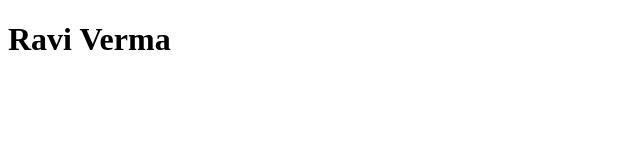
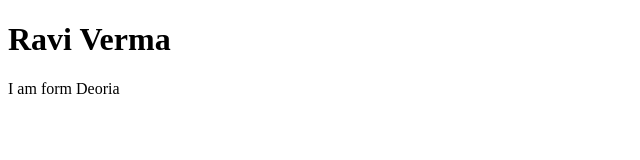
Before and after one commit to RaviVerma73/Demo, a plain HTML site: page index.html in a window 1280 px wide. Shown: the whole page, without its empty margins (0-640 px from the left). Drawn offline with Linux system fonts and the light colour scheme.

Commit message:
Update index.html
mid commit

```diff
--- a/index.html
+++ b/index.html
@@ -9,6 +9,7 @@
 
 <body>
     <h1>Ravi Verma</h1>
+    <p> I am form Deoria</p>
 </body>
 
 </html>
```
